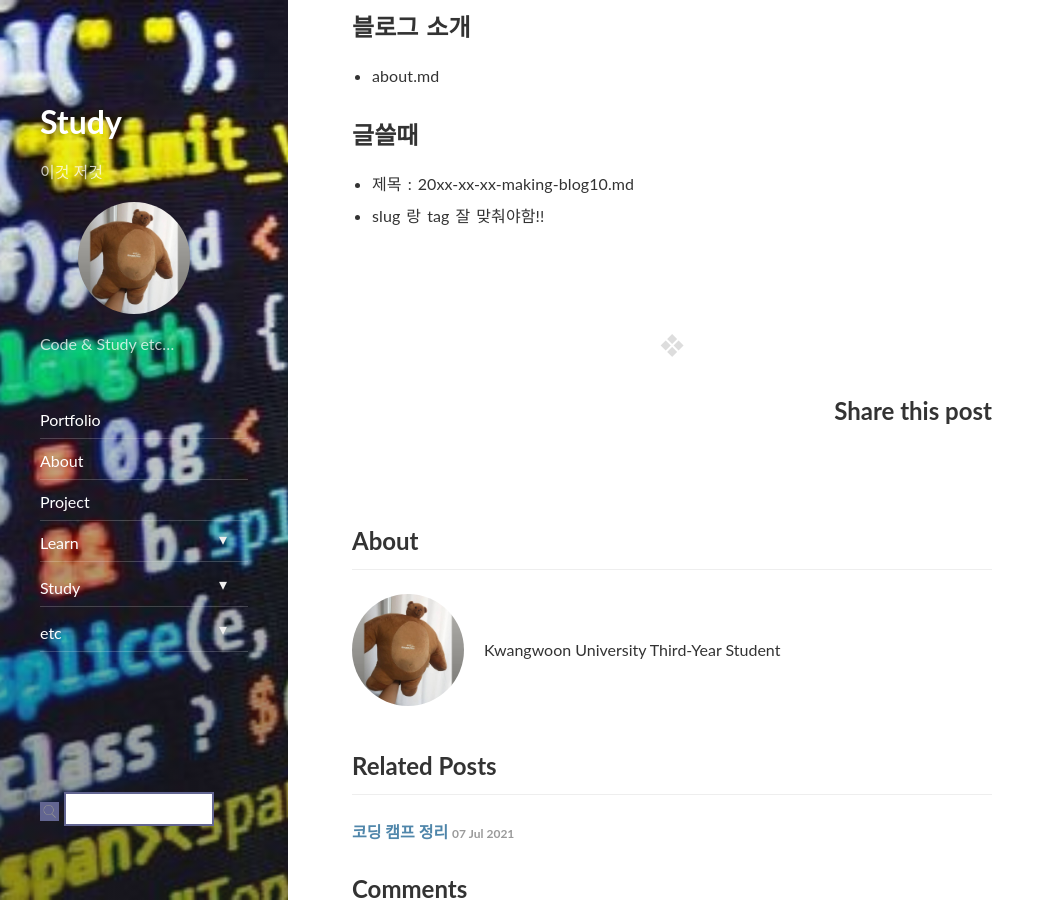
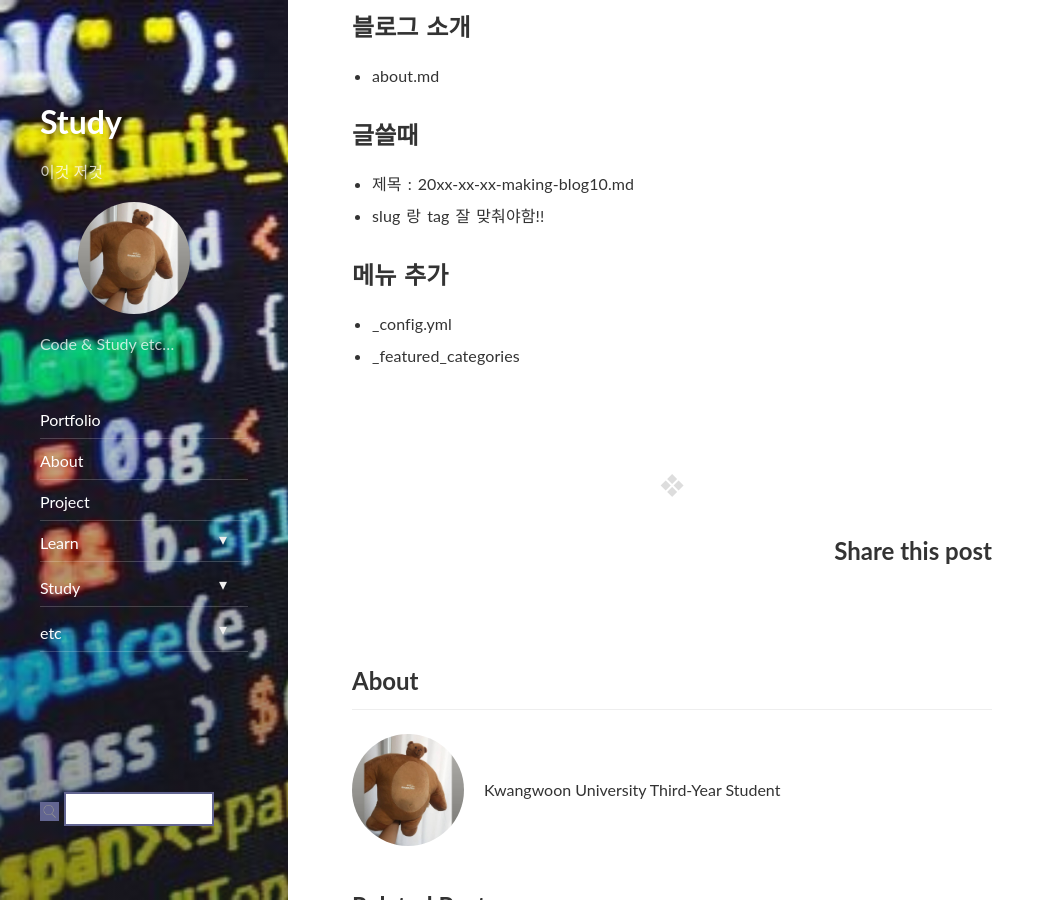
Before and after one commit to ekgus2222/ekgus2222.github.io, a Jekyll site: the page built from _posts/etc/githubpage/2021-07-13-githubtip.md, in a window 1280 px wide and 900 px high, scrolled down 485 px. Shown: the whole window, without its empty margins (0-1055 px from the left). Built offline with Jekyll 4.4.1, drawn with Linux system fonts in a browser that asks for light colours; nearby versions of some CDN libraries; comment, search, counter and statistics services are not loaded.

Commit message:
Update 2021-07-13-githubtip.md

```diff
--- a/_posts/etc/githubpage/2021-07-13-githubtip.md
+++ b/_posts/etc/githubpage/2021-07-13-githubtip.md
@@ -24,3 +24,7 @@ comments: true
 ## 글쓸때
 - 제목 : 20xx-xx-xx-making-blog10.md
 - slug 랑 tag 잘 맞춰야함!!
+
+## 메뉴 추가
+- _config.yml
+- _featured_categories
```
